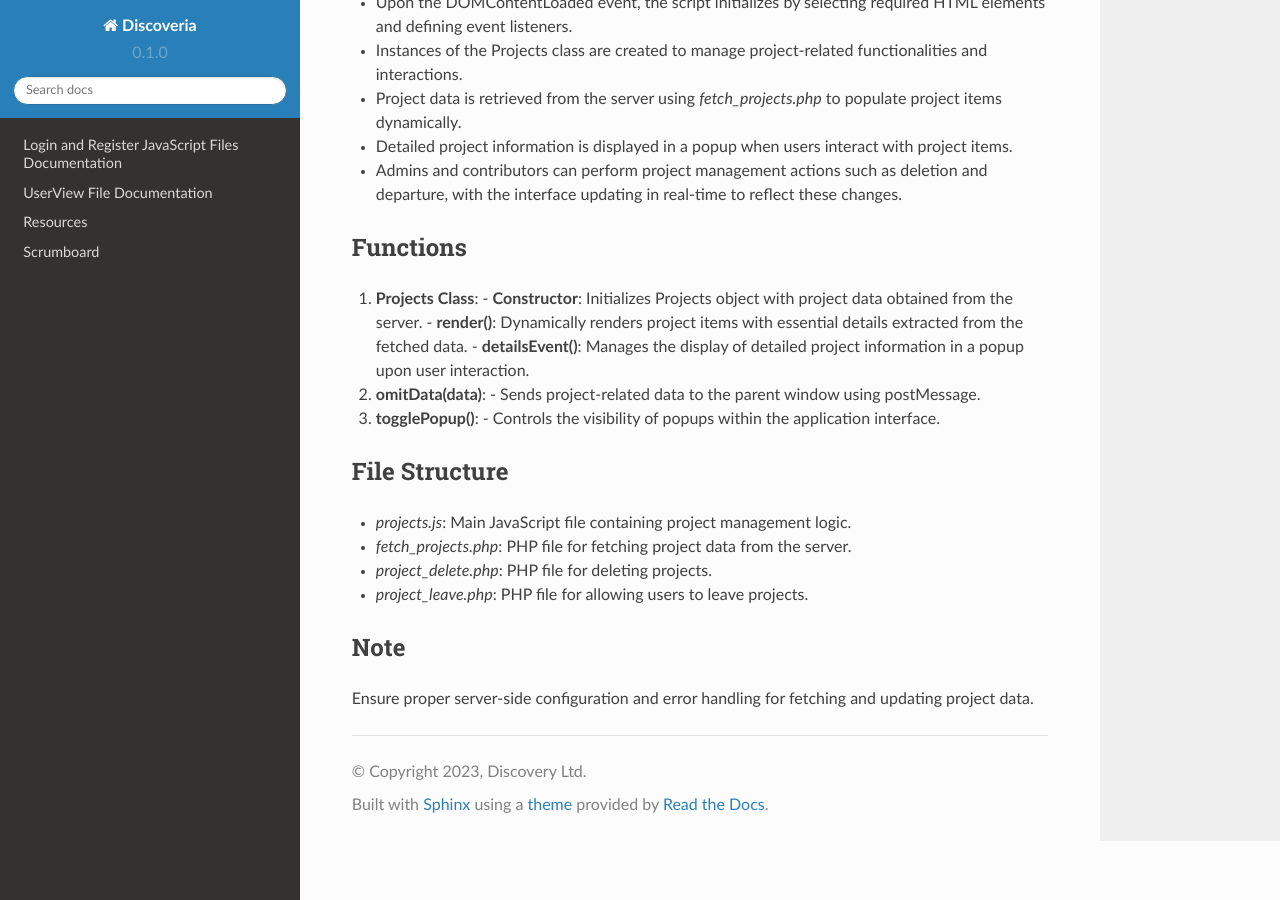
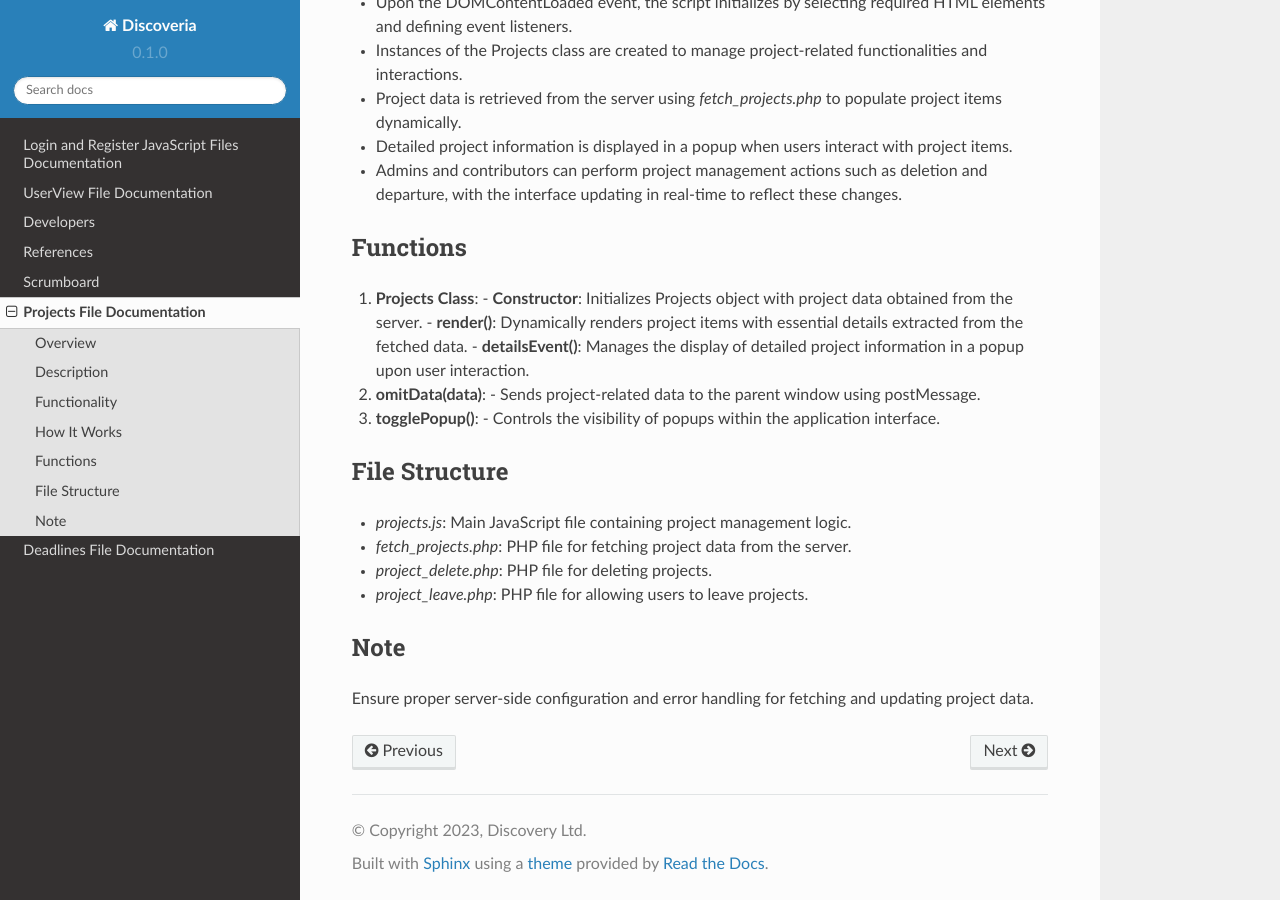
Before and after one commit to Discovery-Limited/documentation, a Sphinx documentation site: the page built from docs/source/projects.rst, in a window 1280 px wide and 900 px high, scrolled down 825 px. Built offline with Sphinx 7.4.7 and the Read the Docs theme 2.0.0, drawn with Linux system fonts in a browser that asks for light colours; pages that are not in the unit, such as notebooks, are missing from menus.

Commit message:
chore: Update contents with new pages and fix formatting in resources.rst

```diff
--- a/docs/source/index.rst
+++ b/docs/source/index.rst
@@ -16,10 +16,11 @@
 
 .. toctree::
 
-   getstart
    loginAndRegister
    userView
-   contact
+   developers
    resources
    license
    scrumboard
+   projects
+   deadlines
```
Also changed, not shown: docs/source/resources.rst (+29 -8 lines).
